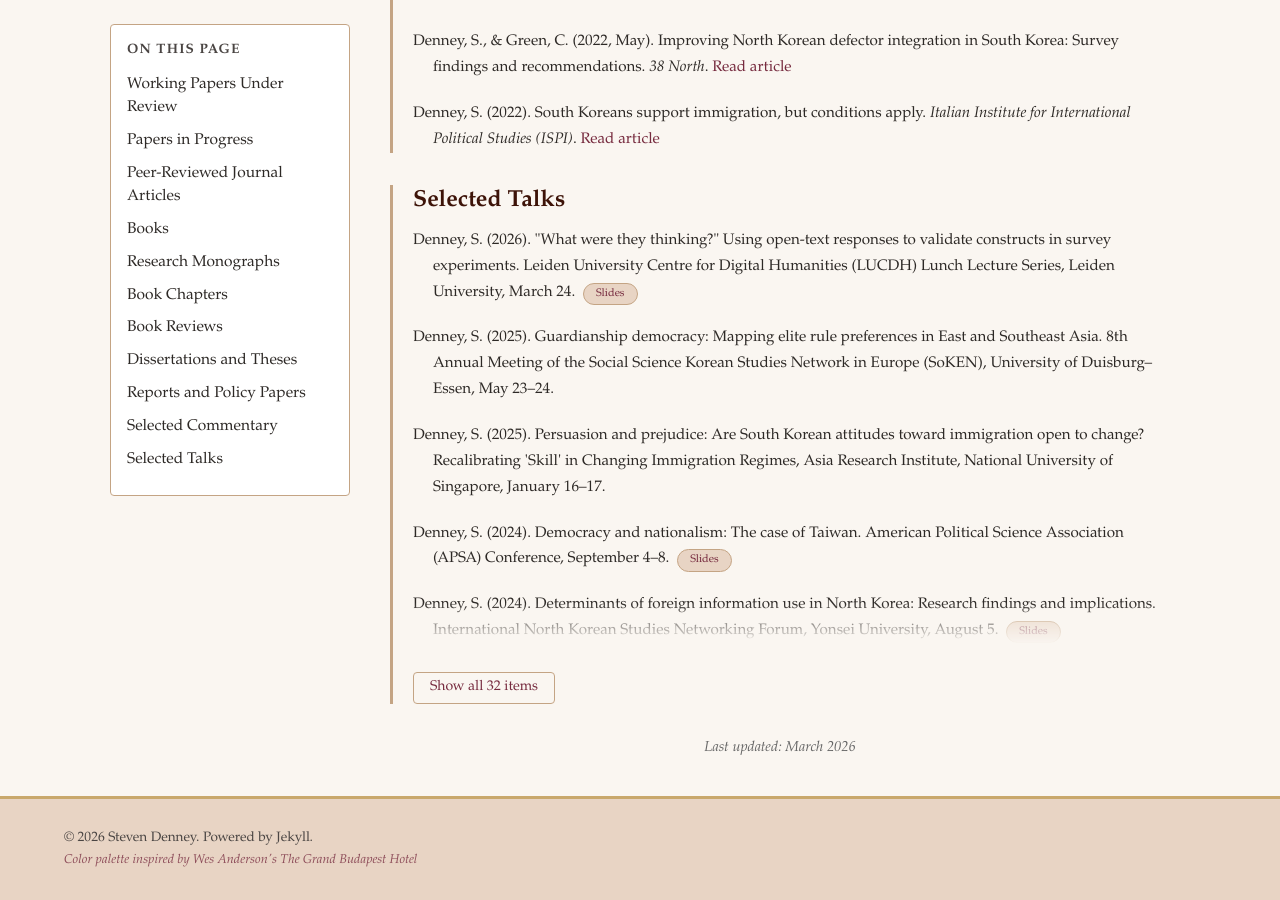
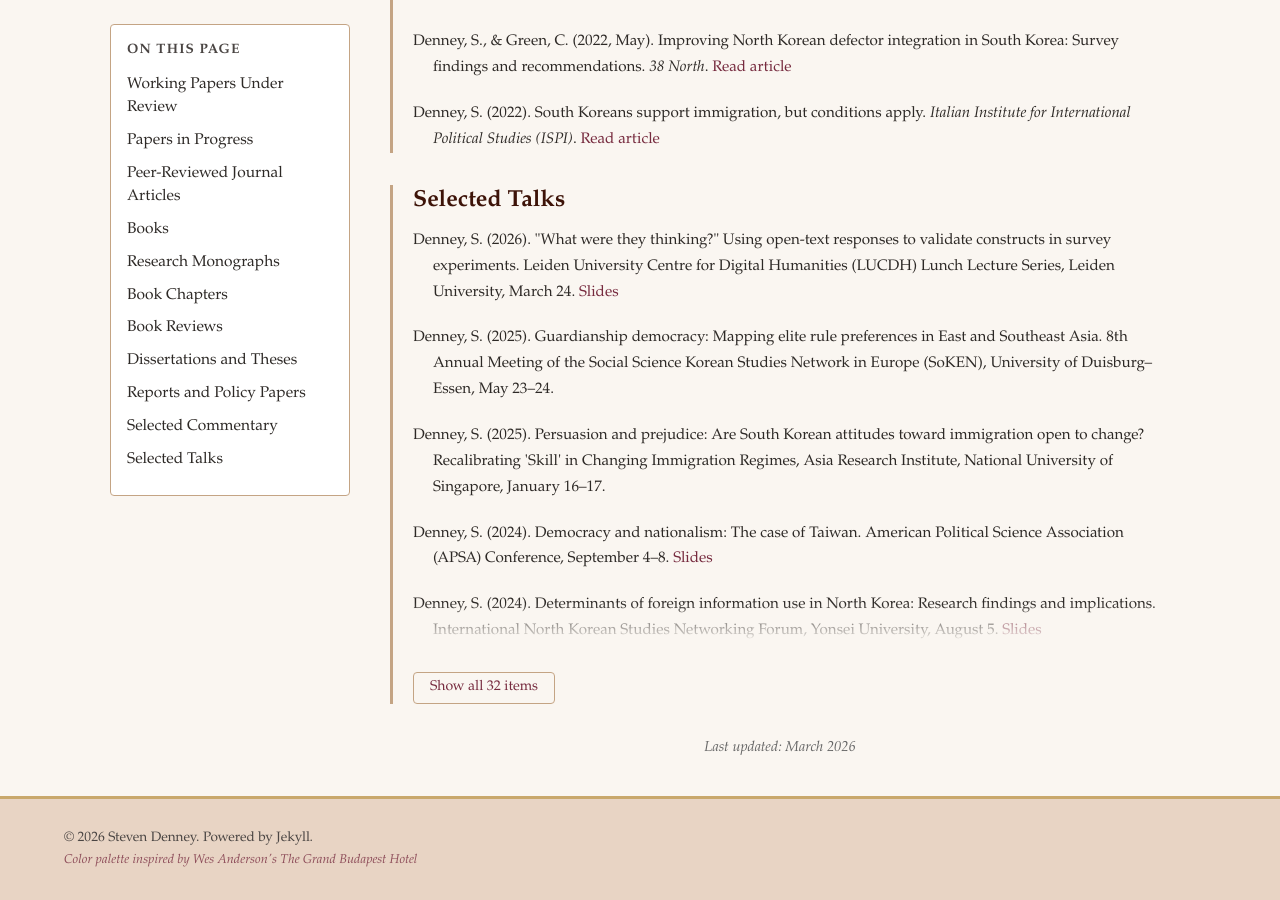
Before and after one commit to scdenney/scdenney.github.io, a Jekyll site: the page built from research.md, in a window 1280 px wide and 900 px high, scrolled down 3647 px. Built offline with Jekyll 4.4.1, drawn with Linux system fonts in a browser that asks for light colours.

Commit message:
Change Slides links to plain hyperlinks instead of badge styling

```diff
--- a/research.md
+++ b/research.md
@@ -324,7 +324,7 @@ Denney, S. (2022). South Koreans support immigration, but conditions apply. <em>
 <h2 id="talks">Selected Talks</h2>
 
 <p class="publication-item">
-Denney, S. (2026). "What were they thinking?" Using open-text responses to validate constructs in survey experiments. Leiden University Centre for Digital Humanities (LUCDH) Lunch Lecture Series, Leiden University, March 24. <a href="https://github.com/scdenney/lucdh_opentext-surveys/blob/main/presentation/denney_2026_what-were-they-thinking_slides.pdf" target="_blank" class="replication-badge">Slides</a>
+Denney, S. (2026). "What were they thinking?" Using open-text responses to validate constructs in survey experiments. Leiden University Centre for Digital Humanities (LUCDH) Lunch Lecture Series, Leiden University, March 24. <a href="https://github.com/scdenney/lucdh_opentext-surveys/blob/main/presentation/denney_2026_what-were-they-thinking_slides.pdf" target="_blank">Slides</a>
 </p>
 
 <p class="publication-item">
@@ -336,11 +336,11 @@ Denney, S. (2025). Persuasion and prejudice: Are South Korean attitudes toward i
 </p>
 
 <p class="publication-item">
-Denney, S. (2024). Democracy and nationalism: The case of Taiwan. American Political Science Association (APSA) Conference, September 4–8. <a href="https://scdenney.net/wp-content/uploads/2024/09/apsa_2024-denney_hcs_qi.pdf" target="_blank" class="replication-badge">Slides</a>
+Denney, S. (2024). Democracy and nationalism: The case of Taiwan. American Political Science Association (APSA) Conference, September 4–8. <a href="https://scdenney.net/wp-content/uploads/2024/09/apsa_2024-denney_hcs_qi.pdf" target="_blank">Slides</a>
 </p>
 
 <p class="publication-item">
-Denney, S. (2024). Determinants of foreign information use in North Korea: Research findings and implications. International North Korean Studies Networking Forum, Yonsei University, August 5. <a href="https://scdenney.net/wp-content/uploads/2024/08/05082024-drpk_information-dissimination-denney_yonsei-presentation-1.pdf" target="_blank" class="replication-badge">Slides</a>
+Denney, S. (2024). Determinants of foreign information use in North Korea: Research findings and implications. International North Korean Studies Networking Forum, Yonsei University, August 5. <a href="https://scdenney.net/wp-content/uploads/2024/08/05082024-drpk_information-dissimination-denney_yonsei-presentation-1.pdf" target="_blank">Slides</a>
 </p>
 
 <p class="publication-item">
@@ -348,11 +348,11 @@ Denney, S. (2024). Who are 'we' and how do we know it? New experimental designs
 </p>
 
 <p class="publication-item">
-Denney, S. (2024). How inclusive are national identities in East Asian democracies? Exploring a new conjoint approach. East Asia Institute, National University of Singapore, July 19. <a href="https://scdenney.net/wp-content/uploads/2024/07/denney_steinhardt_nus-final.pdf" target="_blank" class="replication-badge">Slides</a>
+Denney, S. (2024). How inclusive are national identities in East Asian democracies? Exploring a new conjoint approach. East Asia Institute, National University of Singapore, July 19. <a href="https://scdenney.net/wp-content/uploads/2024/07/denney_steinhardt_nus-final.pdf" target="_blank">Slides</a>
 </p>
 
 <p class="publication-item">
-Denney, S. (2024). Public attitudes towards immigrant incorporation in South Korea, Taiwan, and Japan. European Political Science Association (EPSA) Conference, July 4–6. <a href="https://scdenney.net/wp-content/uploads/2024/07/epsa24-citizenship-expansion-east-asia-denney.pdf" target="_blank" class="replication-badge">Slides</a>
+Denney, S. (2024). Public attitudes towards immigrant incorporation in South Korea, Taiwan, and Japan. European Political Science Association (EPSA) Conference, July 4–6. <a href="https://scdenney.net/wp-content/uploads/2024/07/epsa24-citizenship-expansion-east-asia-denney.pdf" target="_blank">Slides</a>
 </p>
 
 <p class="publication-item">
@@ -360,15 +360,15 @@ Denney, S. (2024). Plus ça change? South Korean public opinion of the United St
 </p>
 
 <p class="publication-item">
-Denney, S. (2024). Public support for citizenship expansion in East Asian democracies. LIAS Talk Series, Leiden Institute for Asian Studies (LIAS), May 15. <a href="https://scdenney.net/wp-content/uploads/2024/06/lias-citizenship-expansion-east-asia-denney2.pdf" target="_blank" class="replication-badge">Slides</a>
+Denney, S. (2024). Public support for citizenship expansion in East Asian democracies. LIAS Talk Series, Leiden Institute for Asian Studies (LIAS), May 15. <a href="https://scdenney.net/wp-content/uploads/2024/06/lias-citizenship-expansion-east-asia-denney2.pdf" target="_blank">Slides</a>
 </p>
 
 <p class="publication-item">
-Denney, S. (2024). The enduring legacy of forced division: Welfare nationalism in Germany and South Korea. Korean Studies Research Seminar, Leiden Institute for Asian Studies (LIAS), Leiden University, April 17. <a href="https://scdenney.files.wordpress.com/2024/04/ksrs_enduring-legacy-s.denney.pdf" target="_blank" class="replication-badge">Slides</a>
+Denney, S. (2024). The enduring legacy of forced division: Welfare nationalism in Germany and South Korea. Korean Studies Research Seminar, Leiden Institute for Asian Studies (LIAS), Leiden University, April 17. <a href="https://scdenney.files.wordpress.com/2024/04/ksrs_enduring-legacy-s.denney.pdf" target="_blank">Slides</a>
 </p>
 
 <p class="publication-item">
-Denney, S. (2023). Size or speed? Public attitudes toward rising immigration levels in historically homogeneous nations. American Political Science Association (APSA) Conference, August 31–September 3. <a href="https://docs.google.com/presentation/d/1fMPQlGUe1A18dSNRd8vSTr8F3S0cRDODOKTCSNhlWAA/edit?usp=sharing" target="_blank" class="replication-badge">Slides</a>
+Denney, S. (2023). Size or speed? Public attitudes toward rising immigration levels in historically homogeneous nations. American Political Science Association (APSA) Conference, August 31–September 3. <a href="https://docs.google.com/presentation/d/1fMPQlGUe1A18dSNRd8vSTr8F3S0cRDODOKTCSNhlWAA/edit?usp=sharing" target="_blank">Slides</a>
 </p>
 
 <p class="publication-item">
@@ -376,23 +376,23 @@ Denney, S. (2023). Nationalism under democracy: Why institutions matter for nati
 </p>
 
 <p class="publication-item">
-Denney, S. (2023). Measuring national identity: A choice-based conjoint approach. Midwest Political Science Association (MPSA) Conference, April 13–16. <a href="https://docs.google.com/presentation/d/1BRw0PYCRi86dteLq8kZQcpKJ0CNJSjBINqTtCqPzTI0/edit#slide=id.gf71da67333_1_0" target="_blank" class="replication-badge">Slides</a>
+Denney, S. (2023). Measuring national identity: A choice-based conjoint approach. Midwest Political Science Association (MPSA) Conference, April 13–16. <a href="https://docs.google.com/presentation/d/1BRw0PYCRi86dteLq8kZQcpKJ0CNJSjBINqTtCqPzTI0/edit#slide=id.gf71da67333_1_0" target="_blank">Slides</a>
 </p>
 
 <p class="publication-item">
-Denney, S. (2023). Why do democratic societies tolerate undemocratic laws? Sorting public support for the National Security Act in South Korea. International Studies Association (ISA) Conference, March 15–18. <a href="https://docs.google.com/presentation/d/1fioI78LissBdRcxStNU9UO3Tt_BM1QniOutxw7Fl5nA/edit#slide=id.gf71da67333_1_0" target="_blank" class="replication-badge">Slides</a>
+Denney, S. (2023). Why do democratic societies tolerate undemocratic laws? Sorting public support for the National Security Act in South Korea. International Studies Association (ISA) Conference, March 15–18. <a href="https://docs.google.com/presentation/d/1fioI78LissBdRcxStNU9UO3Tt_BM1QniOutxw7Fl5nA/edit#slide=id.gf71da67333_1_0" target="_blank">Slides</a>
 </p>
 
 <p class="publication-item">
-Denney, S. (2022). 한국인의 남북통일방식에 대한 의식 결정요인 분석: 컨조인트 분석 조사를 중심으로 [Analysis of South Korean attitudes towards unification: A conjoint experiment]. 북한연구학회 [North Korean Research Institute], Seoul, South Korea, December 12. <a href="https://docs.google.com/presentation/d/1GnorLY3LgVMViSUHTYtsmhtNTvmppPIb/edit?usp=sharing&ouid=109909952322920338023&rtpof=true&sd=true" target="_blank" class="replication-badge">Slides</a>
+Denney, S. (2022). 한국인의 남북통일방식에 대한 의식 결정요인 분석: 컨조인트 분석 조사를 중심으로 [Analysis of South Korean attitudes towards unification: A conjoint experiment]. 북한연구학회 [North Korean Research Institute], Seoul, South Korea, December 12. <a href="https://docs.google.com/presentation/d/1GnorLY3LgVMViSUHTYtsmhtNTvmppPIb/edit?usp=sharing&ouid=109909952322920338023&rtpof=true&sd=true" target="_blank">Slides</a>
 </p>
 
 <p class="publication-item">
-Denney, S. (2022). National security conservatism: Enduring support for the National Security Act in South Korea. Generation Asia – 2022 Nordic NIAS Council Conference, August 22–26. <a href="https://docs.google.com/presentation/d/1jqh7TO0HT2m8mp8ZXyeEW5Xngd9xTQPaOdG5aI8_Rio/edit?usp=sharing" target="_blank" class="replication-badge">Slides</a>
+Denney, S. (2022). National security conservatism: Enduring support for the National Security Act in South Korea. Generation Asia – 2022 Nordic NIAS Council Conference, August 22–26. <a href="https://docs.google.com/presentation/d/1jqh7TO0HT2m8mp8ZXyeEW5Xngd9xTQPaOdG5aI8_Rio/edit?usp=sharing" target="_blank">Slides</a>
 </p>
 
 <p class="publication-item">
-Denney, S. (2022). Determinants of co-ethnic integration in South Korea: A conjoint experiment. East Asian Network (EAN), Institute for Asian Studies, Charles University, Prague, Czech Republic, February 8. <a href="https://docs.google.com/presentation/d/1TD6QechqpZTZExMjEGnt3hKnt680QV7GR_CU5ilRLiQ/edit?usp=sharing" target="_blank" class="replication-badge">Slides</a>
+Denney, S. (2022). Determinants of co-ethnic integration in South Korea: A conjoint experiment. East Asian Network (EAN), Institute for Asian Studies, Charles University, Prague, Czech Republic, February 8. <a href="https://docs.google.com/presentation/d/1TD6QechqpZTZExMjEGnt3hKnt680QV7GR_CU5ilRLiQ/edit?usp=sharing" target="_blank">Slides</a>
 </p>
 
 <p class="publication-item">
@@ -404,11 +404,11 @@ Denney, S., Fraser, N., & Crabtree, C. (2021). Who stays and who leaves? Determi
 </p>
 
 <p class="publication-item">
-Denney, S. (2020). Scale the gap: Impact of growth barriers on women entrepreneurs in Canadian high-growth firms. Canadian Council for Small Business and Entrepreneurship (CCSBE) Annual Conference, October 16–17. <a href="https://scdenney.files.wordpress.com/2021/10/denney-vu_wekh_report_presentation.pdf" target="_blank" class="replication-badge">Slides</a>
+Denney, S. (2020). Scale the gap: Impact of growth barriers on women entrepreneurs in Canadian high-growth firms. Canadian Council for Small Business and Entrepreneurship (CCSBE) Annual Conference, October 16–17. <a href="https://scdenney.files.wordpress.com/2021/10/denney-vu_wekh_report_presentation.pdf" target="_blank">Slides</a>
 </p>
 
 <p class="publication-item">
-Denney, S. (2019). Juche and the everyday: Does ideology matter for people from North Korea? Association of Asian Studies (AAS), March 21–24. <a href="https://scdenney.files.wordpress.com/2024/05/aas_presentation_denney.pdf" target="_blank" class="replication-badge">Slides</a>
+Denney, S. (2019). Juche and the everyday: Does ideology matter for people from North Korea? Association of Asian Studies (AAS), March 21–24. <a href="https://scdenney.files.wordpress.com/2024/05/aas_presentation_denney.pdf" target="_blank">Slides</a>
 </p>
 
 <p class="publication-item">
```
